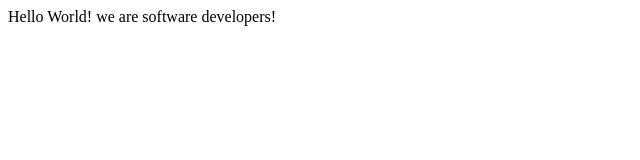
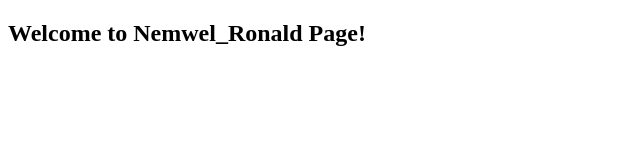
Before and after one commit to rskinnerc/ronald-nemwel, a plain HTML site: page index.html in a window 1280 px wide. Shown: the whole page, without its empty margins (0-640 px from the left). Drawn offline with Linux system fonts and the light colour scheme.

Commit message:
Story one and two

```diff
--- a/index.html
+++ b/index.html
@@ -8,22 +8,12 @@
 </head>
 
 <body>
-  Hello World! we are software developers!
-  <script src="https://cdn.freecodecamp.org/testable-projects-fcc/v1/bundle.js"></script>
+  <section id="welcome-section">
 
-  <!--
+    <h1>Welcome to Nemwel_Ronald Page!</h1>
+  </section>
 
-    Hello Camper!
 
-    For now, the test suite only works in Chrome!
-    Please read the README below in the JS Editor before beginning.
-    Feel free to delete this message once you have read it.
-    Good luck and Happy Coding!
-
-    - The freeCodeCamp Team
-
-    -->
-  <script src="js/index.js"></script>
 </body>
 
 </html>
```
